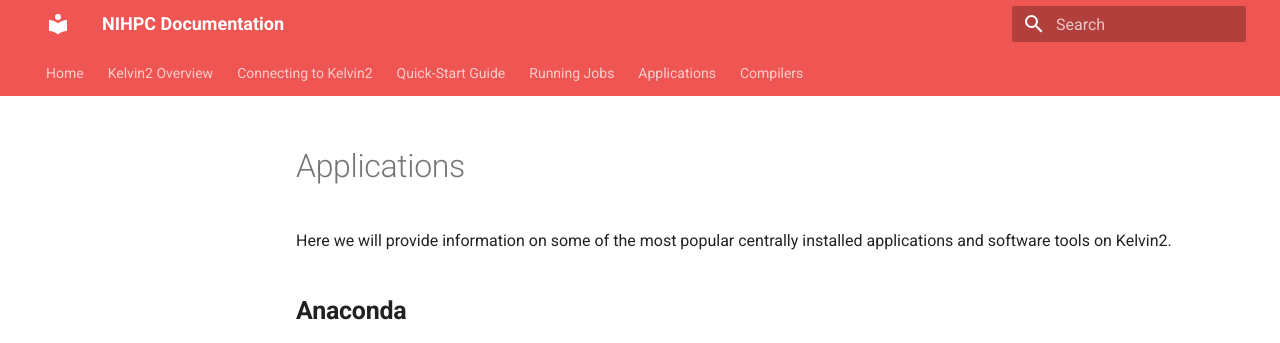
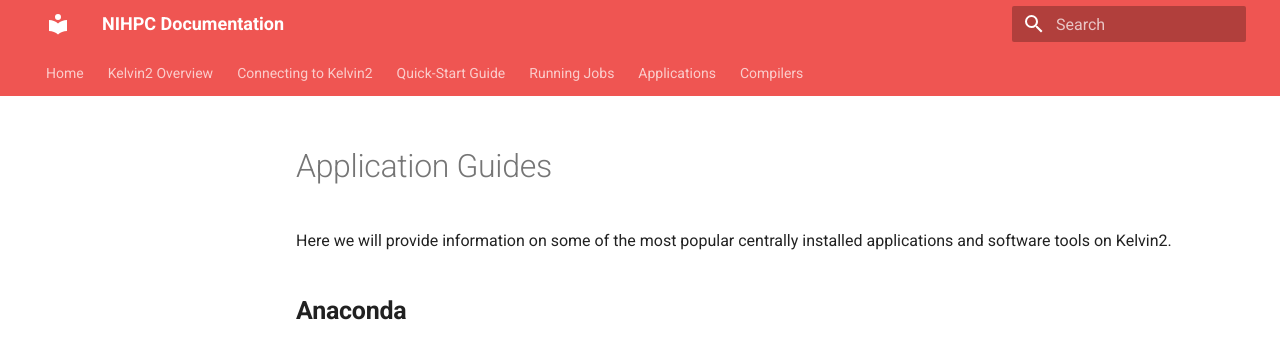
Before and after one commit to ethanbradley/nihpc-documentation, an MkDocs documentation site: the page built from docs/Application Guides.md, in a window 1280 px wide and 900 px high. Shown: the top 343 px of the window. Built offline with MkDocs 1.6.1 and Material for MkDocs 9.7.7, drawn with Linux system fonts in a browser that asks for light colours.

Commit message:
Update and rename Applications on Kelvin2.md to Application Guides.md

```diff
--- a/docs/Applications on Kelvin2.md
+++ b/docs/Application Guides.md
@@ -1,4 +1,4 @@
-# Applications
+# Application Guides
 
 Here we will provide information on some of the most popular centrally installed applications and software tools on Kelvin2.
 
```
